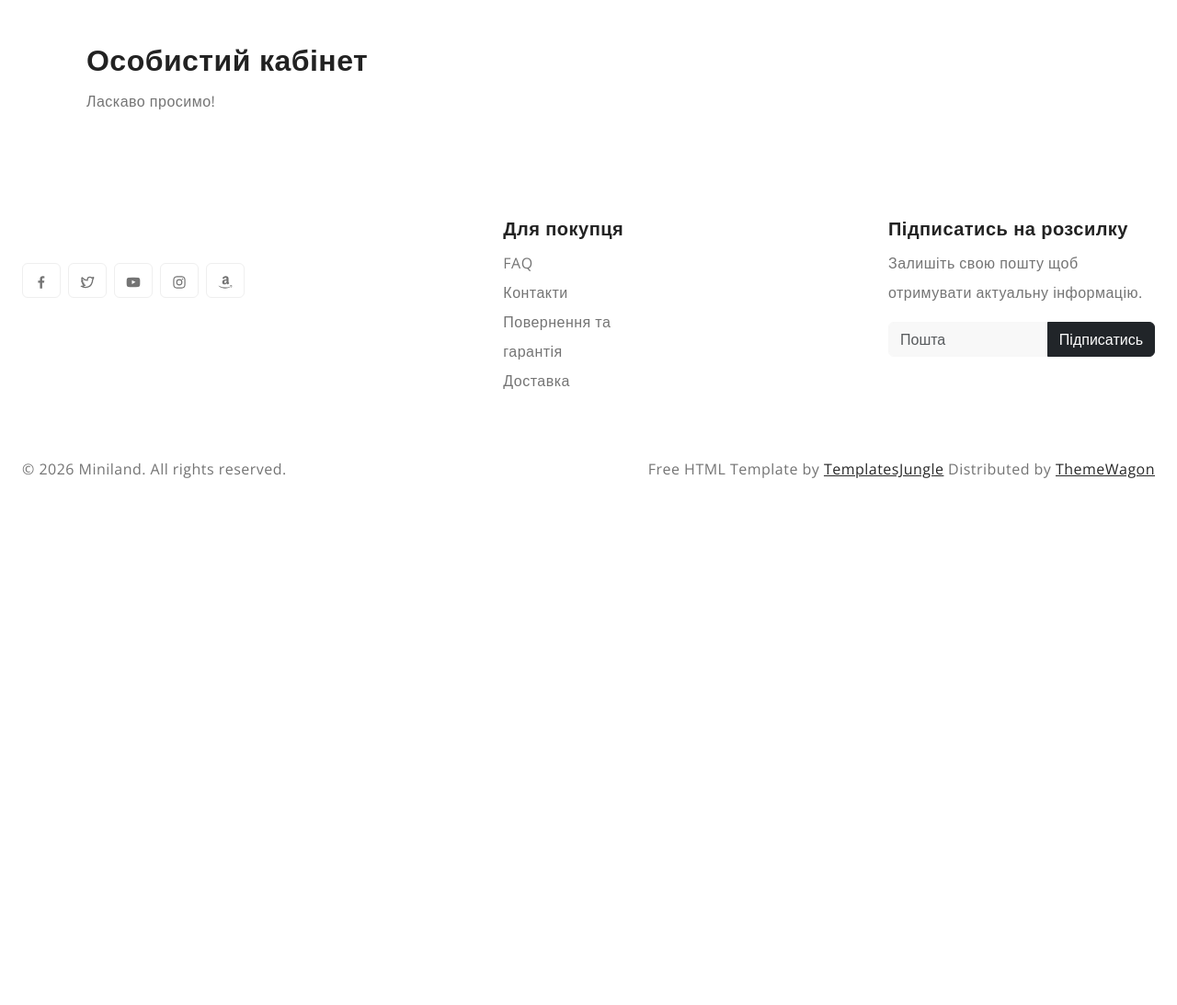
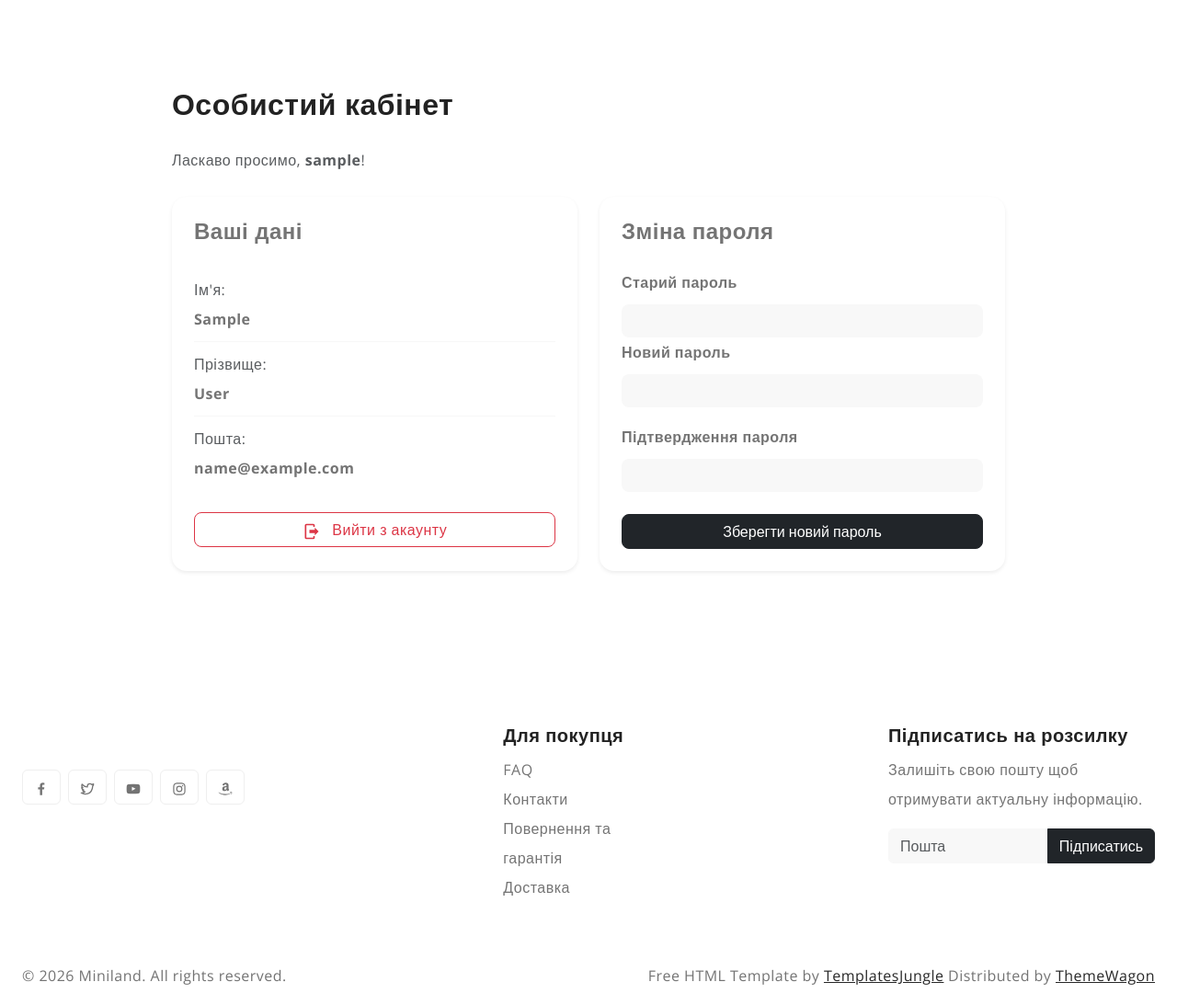
Before and after one commit to ilywka-S/Online-Store-CI-CD, a Django app: page /account/ in a window 1280 px wide. Shown: the part 241-1334 px from the top of the page at 92% size. Before the commit the page ends 761 px from the top, so only its background shows below. Run offline with Django 5.2, Linux system fonts and the light colour scheme; the visitor is signed in with stand-in values (Sample User, id 1).

Commit message:
refactored-accoun-page

```diff
--- a/templates/account.html
+++ b/templates/account.html
@@ -1,8 +1,89 @@
 {% extends 'base.html' %}
 
 {% block content %}
-<div class="container py-5">
-    <h2>Особистий кабінет</h2>
-    <p>Ласкаво просимо!</p>
-</div>
+<section class="py-5">
+  <div class="container my-5">
+    <div class="row justify-content-center">
+
+      <div class="col-md-10">
+        <h2 class="mb-4">Особистий кабінет</h2>
+        <p class="text-muted mb-4">Ласкаво просимо, <strong>{{ user.username }}</strong>!</p>
+
+        {% if messages %}
+          {% for message in messages %}
+            <div class="alert alert-{{ message.tags|default:'success' }} alert-dismissible fade show rounded-3" role="alert">
+              {{ message }}
+              <button type="button" class="btn-close" data-bs-dismiss="alert"></button>
+            </div>
+          {% endfor %}
+        {% endif %}
+
+        <div class="row">
+          <div class="col-md-6 mb-4">
+            <div class="card border-0 shadow-sm rounded-4 h-100">
+              <div class="card-body p-4">
+                <h4 class="card-title mb-4">Ваші дані</h4>
+
+                <ul class="list-group list-group-flush mb-4">
+                  <li class="list-group-item bg-transparent px-0">
+                    <span class="text-muted d-block">Ім'я:</span>
+                    <span class="fw-semibold">{{ user.first_name|default:"Не вказано" }}</span>
+                  </li>
+                  <li class="list-group-item bg-transparent px-0">
+                    <span class="text-muted d-block">Прізвище:</span>
+                    <span class="fw-semibold">{{ user.last_name|default:"Не вказано" }}</span>
+                  </li>
+                  <li class="list-group-item bg-transparent px-0 border-bottom-0">
+                    <span class="text-muted d-block">Пошта:</span>
+                    <span class="fw-semibold">{{ user.email|default:"Не вказано" }}</span>
+                  </li>
+                </ul>
+
+                <div class="mt-auto">
+                  <a href="/logout" class="btn btn-outline-danger w-100 rounded-3">
+                    <svg xmlns="http://www.w3.org/2000/svg" width="20" height="20" viewBox="0 0 24 24" class="me-2"><path fill="currentColor" d="M16 17v-3H9v-4h7V7l5 5l-5 5M14 2a2 2 0 0 1 2 2v2h-2V4H5v16h9v-2h2v2a2 2 0 0 1-2 2H5a2 2 0 0 1-2-2V4a2 2 0 0 1 2-2h9Z"/></svg>
+                    Вийти з акаунту
+                  </a>
+                </div>
+              </div>
+            </div>
+          </div>
+
+          <div class="col-md-6 mb-4">
+            <div class="card border-0 shadow-sm rounded-4 h-100">
+              <div class="card-body p-4">
+                <h4 class="card-title mb-4">Зміна пароля</h4>
+
+                <form method="post" action="">
+                  {% csrf_token %}
+                  <div class="mb-3">
+                    <label for="old_password" class="form-label fw-semibold">Старий пароль</label>
+                    <input type="password" name="old_password" id="old_password" class="form-control bg-light border-0 rounded-3" required>
+                  </
+
+                  <div class="mb-3">
+                    <label for="new_password" class="form-label fw-semibold">Новий пароль</label>
+                    <input type="password" name="new_password" id="new_password" class="form-control bg-light border-0 rounded-3" required>
+                  </div>
+
+                  <div class="mb-4">
+                    <label for="confirm_password" class="form-label fw-semibold">Підтвердження пароля</label>
+                    <input type="password" name="confirm_password" id="confirm_password" class="form-control bg-light border-0 rounded-3" required>
+                  </div>
+
+                  <button type="submit" name="change_password" class="btn btn-dark w-100 rounded-3">
+                    Зберегти новий пароль
+                  </button>
+                </form>
+
+              </div>
+            </div>
+          </div>
+
+        </div>
+      </div>
+
+    </div>
+  </div>
+</section>
 {% endblock %}
```
